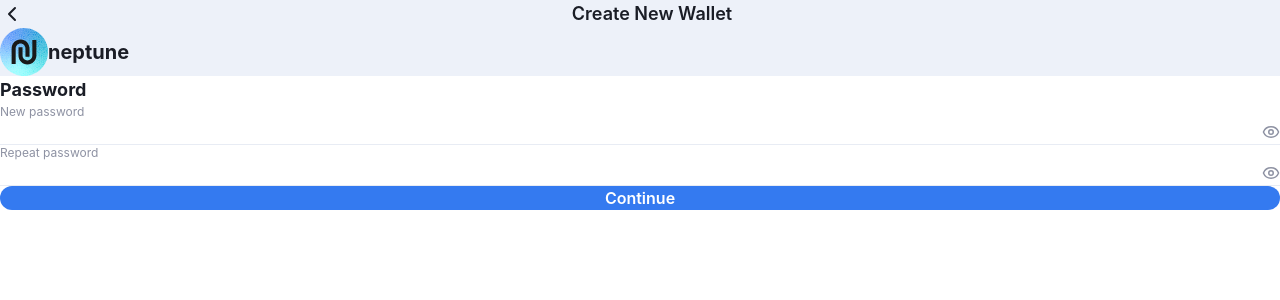
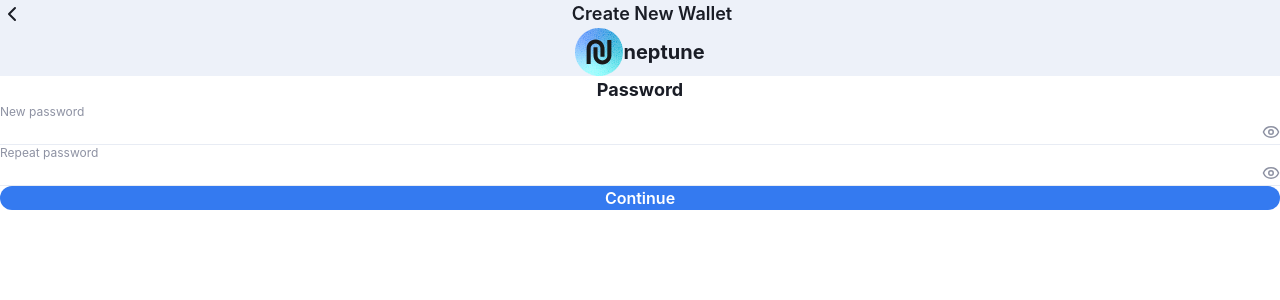
Before and after one commit to zeokin/npt-mobile-wallet, a React (Vite) app: page /seed/create in a window 1280 px wide. Shown: the top 300 px of the page. Built offline with nearby package versions, Linux system fonts and the light colour scheme; the HTML template or start-up script is replaced by a standard one.

Commit message:
Change seed warning to notification pill style

```diff
--- a/src/screens/SeedCreateScreen.tsx
+++ b/src/screens/SeedCreateScreen.tsx
@@ -144,14 +144,14 @@ export default function SeedCreateScreen() {
         {step === "password" && (
           <div className="animate-fade-in">
             {/* Top logo section - #EDF1F9 bg */}
-            <div className="bg-[var(--npt-logo-bg)] flex flex-row items-center pb-6 pt-4">
+            <div className="bg-[var(--npt-logo-bg)] flex flex-row items-center justify-center pb-6 pt-4">
               <NeptuneLogo size={48} />
               <span className="text-xl font-bold text-[var(--npt-text)] mt-2">neptune</span>
             </div>
 
             {/* White password section */}
             <div className="bg-white px-6 pt-6 pb-4 space-y-6">
-              <h2 className="text-lg font-bold text-[var(--npt-text)]">Password</h2>
+              <h2 className="text-lg font-bold text-center  text-[var(--npt-text)]">Password</h2>
 
               <div className="space-y-5">
                 {/* New password */}
@@ -224,10 +224,12 @@ export default function SeedCreateScreen() {
         {/* Words step */}
         {step === "words" && (
           <div className="px-6 pt-4 space-y-4 animate-fade-in">
-            <div className="flex items-start gap-2 p-3 rounded-xl bg-[var(--npt-logo-bg)]">
-              <span className="text-base leading-none mt-0.5">&#9888;</span>
-              <p className="text-xs text-[var(--npt-text)] leading-relaxed">
-                Write down these 18 words in order. Never share them. Anyone with these words can steal your funds.
+            <div className="flex items-center gap-3 px-4 py-3 rounded-full bg-[var(--npt-error)] shadow-md">
+              <div className="w-5 h-5 rounded-full bg-white/20 flex items-center justify-center shrink-0">
+                <span className="text-white text-xs font-bold">!</span>
+              </div>
+              <p className="text-sm text-white font-medium">
+                Never share your seed phrase!
               </p>
             </div>
             <div className="grid grid-cols-3 gap-2">
```
